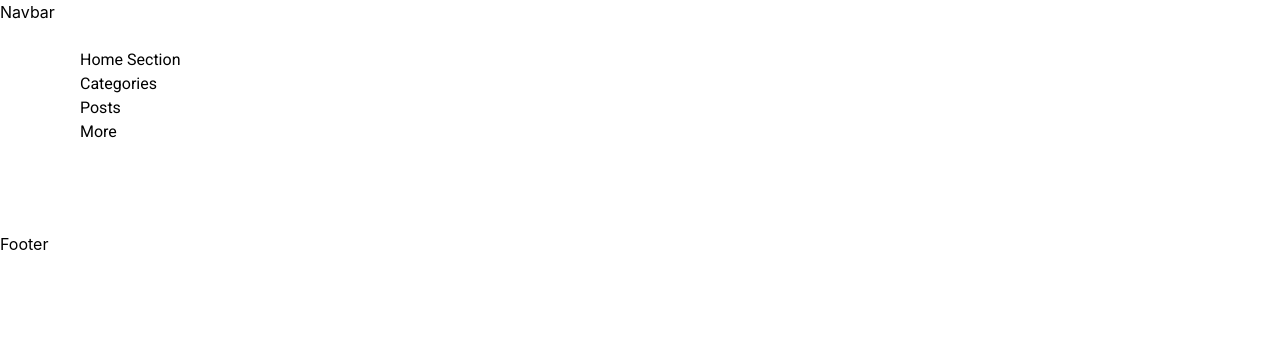
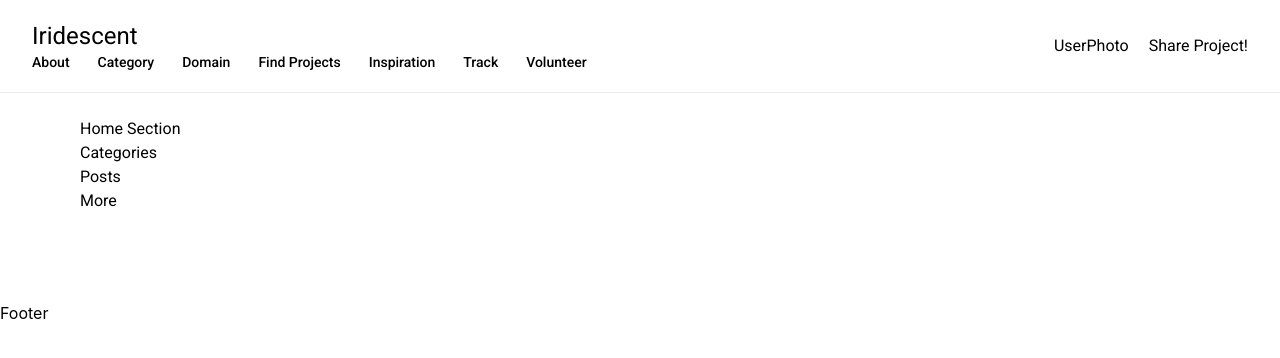
Before and after one commit to WackyChomp/iridescent, a Next.js app: page / in a window 1280 px wide. Shown: the top 358 px of the page. Built offline with nearby package versions, Linux system fonts and the light colour scheme.

Commit message:
Created outline in Navbar component / added styling to navbar component in global.css / created constants.ts for links in navbar component

```diff
--- /dev/null
+++ b/app/components/Navbar.tsx
@@ -0,0 +1,45 @@
+import React from 'react';
+import Link from 'next/link';
+import { NavLinks } from '../constants';
+
+type Props = {}
+
+const Navbar = (props: Props) => {
+  const session = {}
+
+  return (
+    <nav className='flexBetween navbar'>
+      <div className="flex-1 flexStart gap-10">
+        <Link href='/'>
+          <span className='text-2xl'>Iridescent</span>
+
+          <ul className="xl:flex hidden text-small gap-7">
+            {NavLinks.map((link) => (
+              <Link href={link.href} key={link.key}>
+                {link.text}
+              </Link>
+            ))}
+          </ul>
+        </Link>
+      </div>
+
+
+      {/* Profile icon for sign in */}
+      <div className="flexCenter gap-5">
+        {session ?(
+          <>
+            UserPhoto
+            <Link href='/'>
+              Share Project!
+            </Link>
+          </>
+
+        ) :(
+          <h1>Placeholder</h1>
+        )}
+      </div>
+    </nav>
+  )
+}
+
+export default Navbar
--- /dev/null
+++ b/app/constants.ts
@@ -0,0 +1,10 @@
+
+export const NavLinks = [
+  {href: '/', key:'About', text: 'About' },
+  {href: '/', key:'Category', text: 'Category' },
+  {href: '/', key:'Domain', text: 'Domain' },
+  {href: '/', key:'Find Projects', text: 'Find Projects' },
+  {href: '/', key:'Inspiration', text: 'Inspiration' },
+  {href: '/', key:'Track', text: 'Track' },
+  {href: '/', key:'Volunteer', text: 'Volunteer' },
+]
--- a/app/globals.css
+++ b/app/globals.css
@@ -74,3 +74,16 @@ body {
 .no-result-text {
   @apply w-full text-center my-10 px-2;
 }
+
+
+/* ------------- Navbar ------------- */
+.navbar{
+  @apply py-5 px-8 border-b border-nav-border gap-4;
+}
+
+
+/* ------------- ------------- */
+/* ------------- ------------- */
+/* ------------- ------------- */
+/* ------------- ------------- */
+/* ------------- ------------- */
--- a/app/layout.tsx
+++ b/app/layout.tsx
@@ -1,4 +1,5 @@
 import './globals.css';
+import Navbar from './components/Navbar';
 
 export const metadata = {
   title: '✨Iridescent✨',
@@ -12,7 +13,7 @@ export default function RootLayout({
 }) {
   return (
     <html lang="en">
-      Navbar
+      <Navbar />
       <main>
         {children}      {/* page.tsx render */}
       </main>
```
